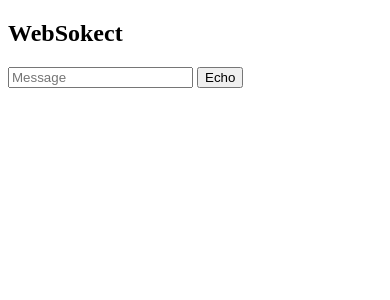
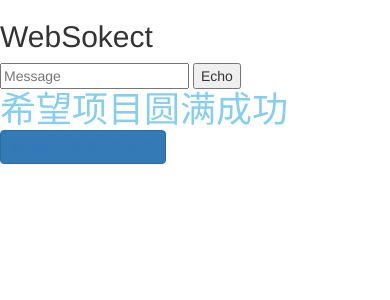
Before and after one commit to Wait66tinG/service-and-create, a Flask app: page / in a window 390 px wide. Shown: the top 300 px of the page. Run offline with Flask 2, Linux system fonts and the light colour scheme; some libraries are stand-ins or nearby versions.

Commit message:
Update index.html

```diff
--- a/Visualization/templates/index.html
+++ b/Visualization/templates/index.html
@@ -4,6 +4,7 @@
     <title>Flask-SocketIO Test</title>
     <script type="text/javascript" src="//cdn.bootcss.com/jquery/3.1.1/jquery.min.js"></script>
     <script type="text/javascript" src="//cdn.bootcss.com/socket.io/1.5.1/socket.io.min.js"></script>
+    <link rel="stylesheet" type="text/css" href="../static/css/bootstrap.css">
     <script type="text/javascript" charset="utf-8">
     $(document).ready(function() {
         var socket = io.connect();
@@ -31,5 +32,13 @@
         <input type="submit" value="Echo">
     </form>
     <div id='log'></div>
+    <div class="row">
+        <div class="col-md-4"></div>
+        <div class="col-md-4">
+            <h1 style="color:skyblue;padding: 0rem;margin: 0rem;">希望项目圆满成功</h1>
+            <button type="button" class="btn btn-primary" data-toggle="button"><a href="http://www.runoob.com">99%的宅男都点进来了</a></button>
+        </div>
+        <div class="col-md-4"></div>
+      </div>
 </body>
 </html>
```
